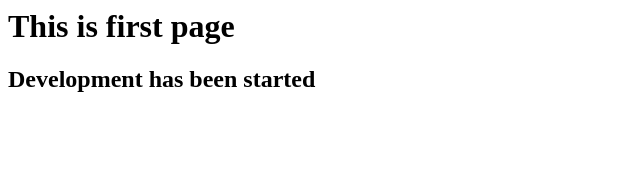
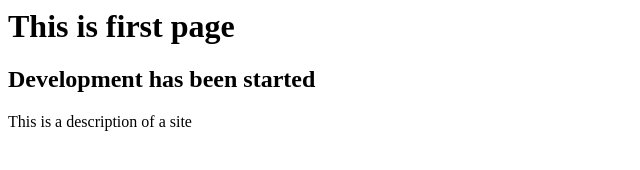
Before and after one commit to tmaxxdd/git_sandbox, a plain HTML site: page index.html in a window 1280 px wide. Shown: the whole page, without its empty margins (0-640 px from the left). Drawn offline with Linux system fonts and the light colour scheme.

Commit message:
Added page description

```diff
--- a/index.html
+++ b/index.html
@@ -3,6 +3,8 @@
 <body>
 	<h1> This is first page </h1>
 	<h2> Development has been started </h2>
+
+	<p> This is a description of a site </p>
 </body>
 
 </html>
```
